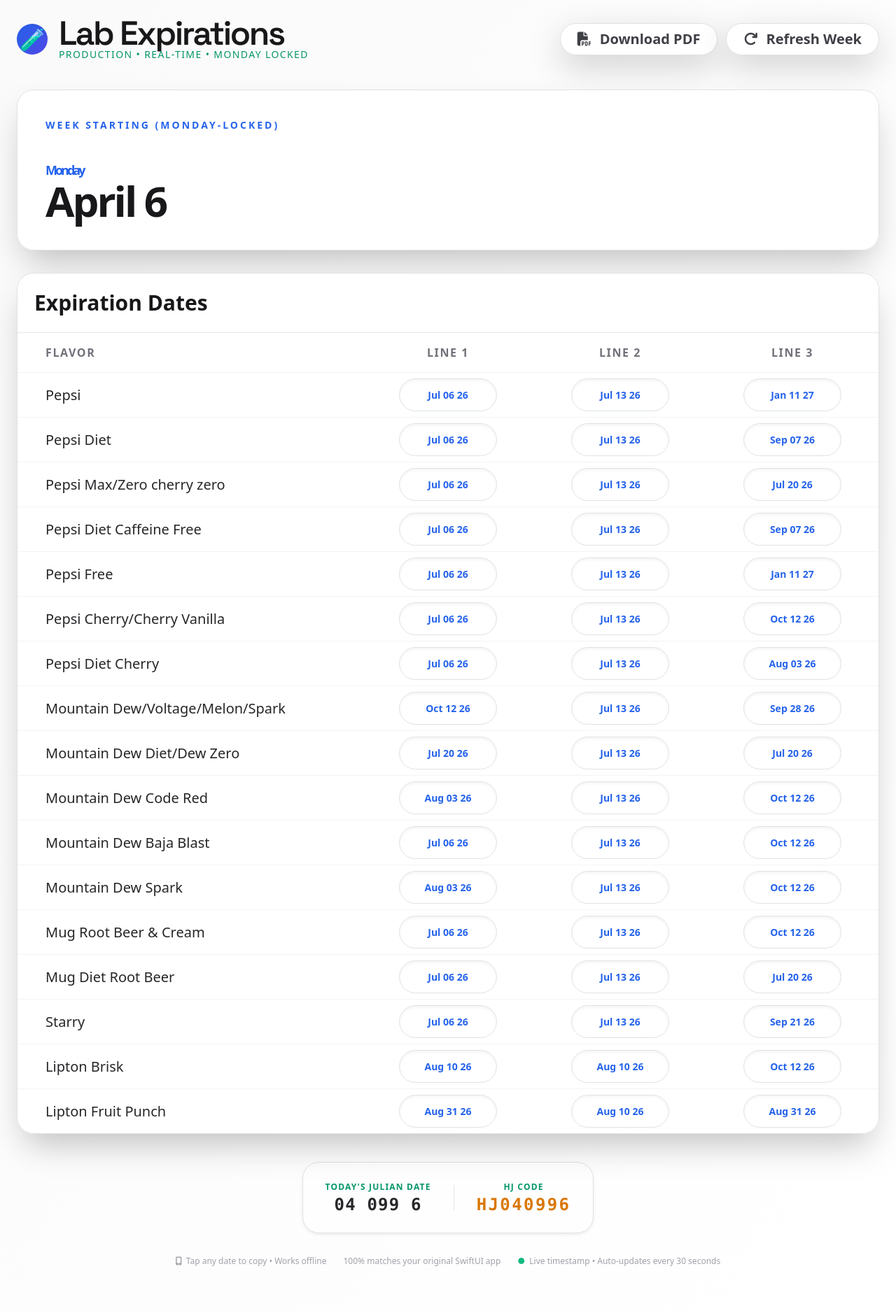
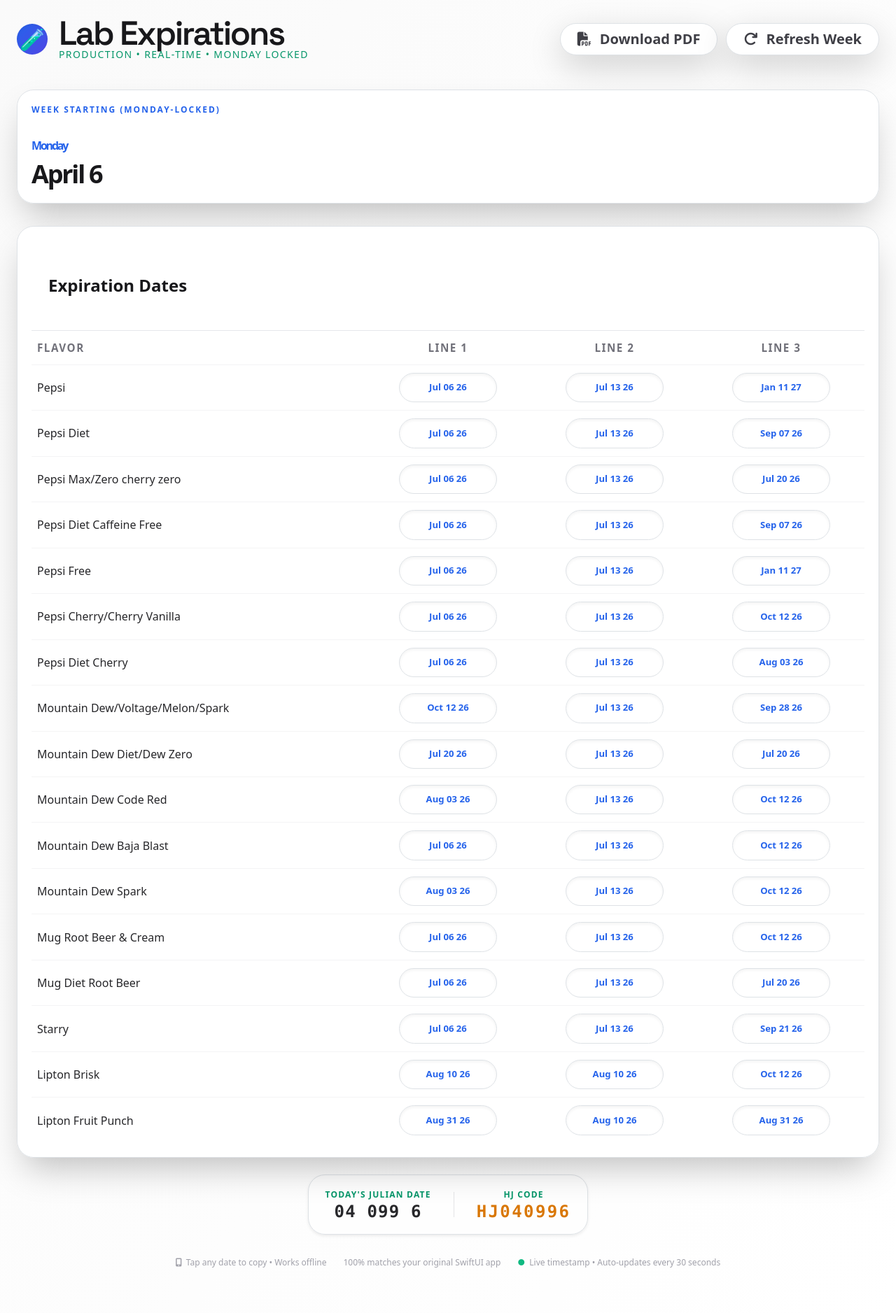
Before and after one commit to pimpy6565/stannews, a Django app: page /exp in a window 1280 px wide. Shown: the part 56-1933 px from the top of the page at 70% size. Before the commit the page ends 1866 px from the top, so only its background shows below. Run offline with Django 5.2, Linux system fonts and the light colour scheme; data comes from the database, SQL or seed files in the repository; some libraries are stand-ins or nearby versions.

Commit message:
Update exp.html

```diff
--- a/news/templates/news/exp.html
+++ b/news/templates/news/exp.html
@@ -32,33 +32,33 @@
       </div>
     </div>
 
-    <!-- PDF Content Wrapper (used for clean, high-quality PDF export) -->
-    <div id="pdfContent">
+    <!-- PDF Content Wrapper (optimized for clean single-page PDF) -->
+    <div id="pdfContent" class="max-w-4xl mx-auto">
 
       <!-- Week Starting Hero -->
-      <div class="glass rounded-3xl shadow-2xl border border-white/60 p-6 sm:p-10 mb-8 flex flex-col md:flex-row items-center justify-between gap-4 md:gap-6">
+      <div class="glass rounded-3xl shadow-2xl border border-white/60 p-6 mb-8 flex flex-col md:flex-row items-center justify-between">
         <div class="flex-1 w-full">
-          <div class="uppercase text-blue-600 font-semibold tracking-[2px] sm:tracking-[3px] text-xs sm:text-sm mb-2 flex items-center gap-x-2">
+          <div class="uppercase text-blue-600 font-semibold tracking-[2px] text-xs mb-2 flex items-center gap-x-2">
             WEEK STARTING (MONDAY-LOCKED)
           </div>
-          <div id="mondayDatePDF" class="text-3xl sm:text-5xl md:text-6xl font-bold text-zinc-900 leading-none tracking-tighter"></div>
+          <div id="mondayDatePDF" class="text-4xl font-bold text-zinc-900 leading-none tracking-tighter"></div>
         </div>
       </div>
 
       <!-- Main Expiration Table -->
       <div class="glass rounded-3xl shadow-2xl border border-white/60 overflow-hidden">
-        <div class="px-4 sm:px-8 py-4 sm:py-7 border-b flex flex-col sm:flex-row items-start sm:items-center bg-white/70 gap-2 sm:gap-0">
-          <h2 class="text-xl sm:text-2xl md:text-3xl font-semibold text-zinc-900 flex-1">Expiration Dates</h2>
+        <div class="px-6 py-5 border-b flex items-center bg-white/70">
+          <h2 class="text-2xl font-semibold text-zinc-900 flex-1">Expiration Dates</h2>
         </div>
 
         <div class="overflow-x-auto">
-          <table id="expirationTable" class="w-full min-w-[500px]">
+          <table id="expirationTable" class="w-full">
             <thead>
               <tr class="border-b border-zinc-100 bg-white/70">
-                <th class="text-left pl-4 sm:pl-8 md:pl-10 py-3 sm:py-7 font-semibold text-zinc-500 text-xs sm:text-base uppercase tracking-widest w-2/5">Flavor</th>
-                <th class="text-center px-2 py-2 sm:px-6 sm:py-7 font-semibold text-zinc-500 text-xs sm:text-base uppercase tracking-widest">Line 1</th>
-                <th class="text-center px-2 py-2 sm:px-6 sm:py-7 font-semibold text-zinc-500 text-xs sm:text-base uppercase tracking-widest">Line 2</th>
-                <th class="text-center px-2 py-2 sm:px-6 sm:py-7 font-semibold text-zinc-500 text-xs sm:text-base uppercase tracking-widest pr-4 sm:pr-8">Line 3</th>
+                <th class="text-left pl-6 py-4 font-semibold text-zinc-500 text-sm uppercase tracking-widest w-2/5">Flavor</th>
+                <th class="text-center px-4 py-4 font-semibold text-zinc-500 text-sm uppercase tracking-widest">Line 1</th>
+                <th class="text-center px-4 py-4 font-semibold text-zinc-500 text-sm uppercase tracking-widest">Line 2</th>
+                <th class="text-center px-4 py-4 font-semibold text-zinc-500 text-sm uppercase tracking-widest pr-6">Line 3</th>
               </tr>
             </thead>
             <tbody id="tableBody" class="divide-y divide-zinc-100"></tbody>
@@ -68,7 +68,7 @@
 
       <!-- Julian Date Footer -->
       <div id="julianFooter"
-           class="mt-10 flex flex-col sm:flex-row items-center justify-center gap-6 text-center text-zinc-500 text-sm font-medium"></div>
+           class="mt-8 flex flex-col sm:flex-row items-center justify-center gap-6 text-center text-zinc-500 text-sm font-medium"></div>
 
     </div>
 
@@ -122,6 +122,44 @@
   .table-row:hover {
     background-color: #f8fbff;
     transform: translateX(4px);
+  }
+
+  /* ====================== COMPACT SINGLE-PAGE PDF OPTIMIZATION ====================== */
+  #pdfContent {
+    max-width: 100% !important;
+  }
+
+  #pdfContent .glass {
+    padding: 1.25rem !important;
+  }
+
+  #pdfContent #mondayDatePDF {
+    font-size: 2.75rem !important;
+    line-height: 1.1 !important;
+  }
+
+  #pdfContent th {
+    padding: 14px 8px !important;
+    font-size: 0.95rem !important;
+  }
+
+  #pdfContent td {
+    padding: 11px 8px !important;
+  }
+
+  #pdfContent .date-cell {
+    font-size: 0.82rem !important;
+    padding: 0.65rem 0.4rem !important;
+    min-width: 95px !important;
+  }
+
+  #pdfContent #julianFooter {
+    margin-top: 1.5rem !important;
+  }
+
+  #pdfContent #julianFooter > div {
+    padding: 1rem 1.5rem !important;
+    font-size: 1.05rem !important;
   }
 </style>
 {% endblock %}
@@ -188,16 +226,16 @@ function copyDate(text, el) {
   });
 }
 
-// ====================== BEAUTIFUL PDF DOWNLOAD ======================
+// ====================== BEAUTIFUL SINGLE-PAGE PDF DOWNLOAD ======================
 async function downloadPDF() {
   const element = document.getElementById('pdfContent');
 
   const opt = {
-    margin: [0.4, 0.4, 0.4, 0.4],
+    margin: [0.35, 0.35, 0.35, 0.35],     // Tight margins for maximum content space
     filename: `Lab-Expirations-${formatDate(currentMonday)}.pdf`,
     image: { type: 'jpeg', quality: 0.98 },
     html2canvas: {
-      scale: 3,
+      scale: 3,                           // Ultra-sharp resolution
       useCORS: true,
       letterRendering: true
     },
@@ -206,7 +244,7 @@ async function downloadPDF() {
       format: 'letter',
       orientation: 'portrait'
     },
-    pagebreak: { mode: ['avoid-all', 'css', 'legacy'] }
+    pagebreak: { mode: ['avoid-all', 'css', 'legacy'] }   // Force everything on one page
   };
 
   const originalTitle = document.title;
@@ -216,7 +254,7 @@ async function downloadPDF() {
 
   setTimeout(() => { document.title = originalTitle; }, 800);
 
-  console.log('%c✅ Beautiful PDF generated and downloaded!', 'color:#10b981;font-weight:700');
+  console.log('%c✅ Beautiful single-page PDF generated!', 'color:#10b981;font-weight:700');
 }
 
 // ====================== JULIAN DATE ======================
@@ -265,10 +303,10 @@ function renderTable() {
     const row = document.createElement('tr');
     row.className = 'table-row';
     row.innerHTML = `
-      <td class="pl-2 sm:pl-8 md:pl-10 py-3 sm:py-8 font-medium text-sm sm:text-xl text-zinc-800">${product.flavor}</td>
-      <td class="px-1 sm:px-6 py-2 sm:py-8">${createDateCell(addDays(currentMonday, product.line1Days))}</td>
-      <td class="px-1 sm:px-6 py-2 sm:py-8">${createDateCell(addDays(currentMonday, product.line2Days))}</td>
-      <td class="px-1 sm:px-6 py-2 sm:py-8 pr-2 sm:pr-8">${createDateCell(addDays(currentMonday, product.line3Days))}</td>
+      <td class="pl-6 py-4 font-medium text-base text-zinc-800">${product.flavor}</td>
+      <td class="px-4 py-4">${createDateCell(addDays(currentMonday, product.line1Days))}</td>
+      <td class="px-4 py-4">${createDateCell(addDays(currentMonday, product.line2Days))}</td>
+      <td class="px-4 py-4 pr-6">${createDateCell(addDays(currentMonday, product.line3Days))}</td>
     `;
     tbody.appendChild(row);
   });
@@ -278,14 +316,10 @@ function updateMondayDisplay() {
   const options = { weekday:'long', month:'long', day:'numeric', year:'numeric' };
   let str = currentMonday.toLocaleDateString('en-US', options);
   const displayHTML = `
-    <span class="text-blue-600 text-sm sm:text-base md:text-lg">${str.split(',')[0]}</span><br>
-    <span class="text-3xl sm:text-5xl md:text-6xl font-bold">${str.split(',')[1].trim()}</span>`;
+    <span class="text-blue-600 text-base">${str.split(',')[0]}</span><br>
+    <span class="text-4xl font-bold">${str.split(',')[1].trim()}</span>`;
 
   document.getElementById('mondayDatePDF').innerHTML = displayHTML;
-}
-
-function updateLastUpdated() {
-  // Not used in PDF version (kept for compatibility if you add it back)
 }
 
 function refreshWeek() {
@@ -301,7 +335,7 @@ function initializeLabExpirations() {
   renderTable();
   updateJulianFooter();
   setInterval(updateJulianFooter, 86400000);
-  console.log('%c✅ Lab Expirations with Beautiful PDF Download Ready!', 'color:#10b981;font-weight:700');
+  console.log('%c✅ Lab Expirations - Single-Page PDF Optimized!', 'color:#10b981;font-weight:700');
 }
 
 window.onload = initializeLabExpirations;
```
